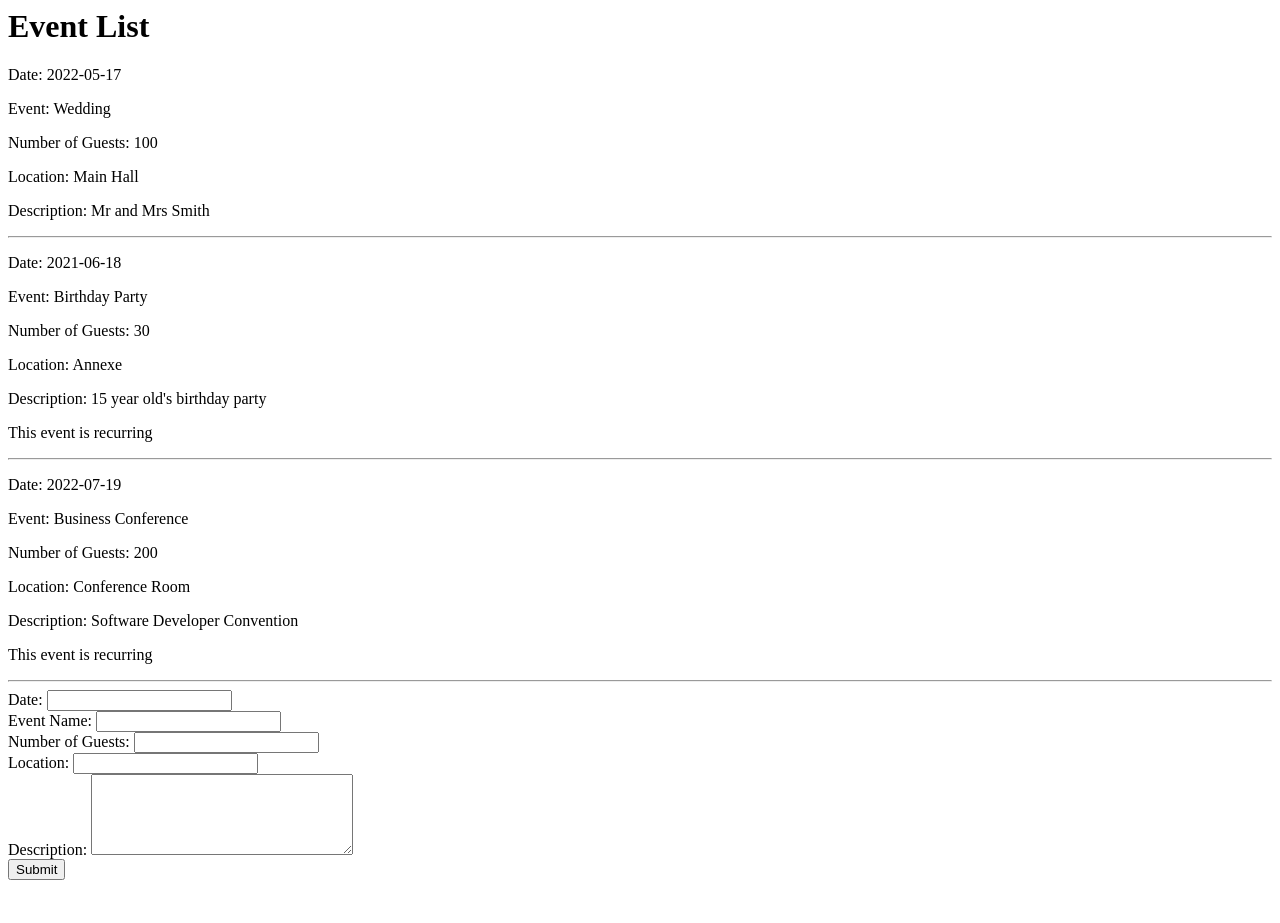
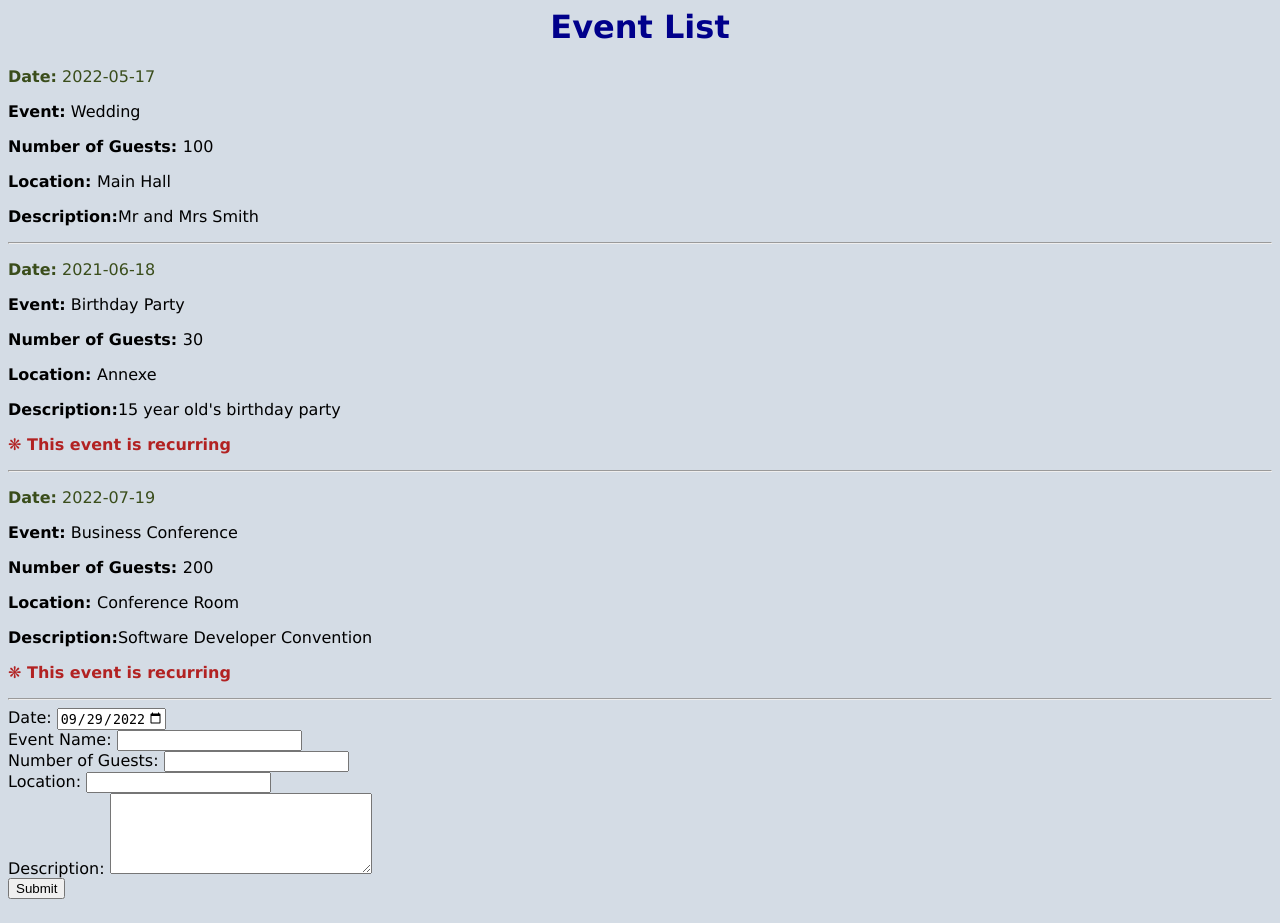
Before and after one commit to taksgarby/event_app, a Flask app: page /events in a window 1280 px wide. Before the commit the page ends 880 px from the top, so only its background shows below. Run offline with Flask 2, Linux system fonts and the light colour scheme.

Commit message:
third commit

```diff
--- /dev/null
+++ b/static/style.css
@@ -0,0 +1,24 @@
+body {
+    background-color: rgb(212, 220, 229);
+    font-family: Verdana, Geneva, Tahoma, sans-serif;
+  }
+
+  h1 {
+    color: darkblue;
+    text-align: center;
+  }
+
+.date {
+    color: rgb(58, 77, 27);
+}
+
+  span {
+    color: firebrick;
+  }
+
+.form {
+    display: flex;
+    flex-direction: column;
+    justify-content: flex-start;
+
+}
--- a/templates/base.html
+++ b/templates/base.html
@@ -2,6 +2,7 @@
     <head>
         <title>Event List</title>
     </head>
+    <link rel="stylesheet" href="{{ url_for('static', filename='style.css') }}">
     <body>
         <h1>Event List</h1>
        {% block content %}
--- a/templates/index.html
+++ b/templates/index.html
@@ -5,35 +5,38 @@
 {% for event in events %}
 
 <div>
-    <p>
-        Date: {{ event.date }}
+    <p class="date">
+        <b>Date:</b> {{ event.date }}
     </p>
     <p>
-        Event: {{ event.name }}
+        <b>Event:</b> {{ event.name }}
     </p>
     <p>
-        Number of Guests: {{ event.guest_num}}
+        <b>Number of Guests: </b>{{ event.guest_num}}
     </p>
     <p>
-        Location: {{ event.location }}
+        <b>Location: </b>{{ event.location }}
     </p>
     <p>
-        Description: {{ event.description }}
+        <b>Description:</b>{{ event.description }}
     </p>
     <p>
         {% if event.recurring %}
-        <span>This event is recurring</span>
+        <span><b>&#10059; This event is recurring</b></span>
         {% else %}
         {% endif %}
     </p>
     <hr>
 </div>
 {% endfor %}
-<div>
+<div class="form">
     <form action="/events" method="post">
-      <div>
+       <div>
         <label for="date">Date:</label>
-        <input id = "date" type="text" name="date">
+
+        <input id="date" type="date" name="date"
+               value="2022-09-29"
+               min="2022-09-29" max="2023-09-29">
       </div>
       <div>
         <label for="name">Event Name:</label>
@@ -53,5 +56,5 @@
       </div>
       <input type="submit">
     </form>
-
+</div>
 {% endblock %}
```
